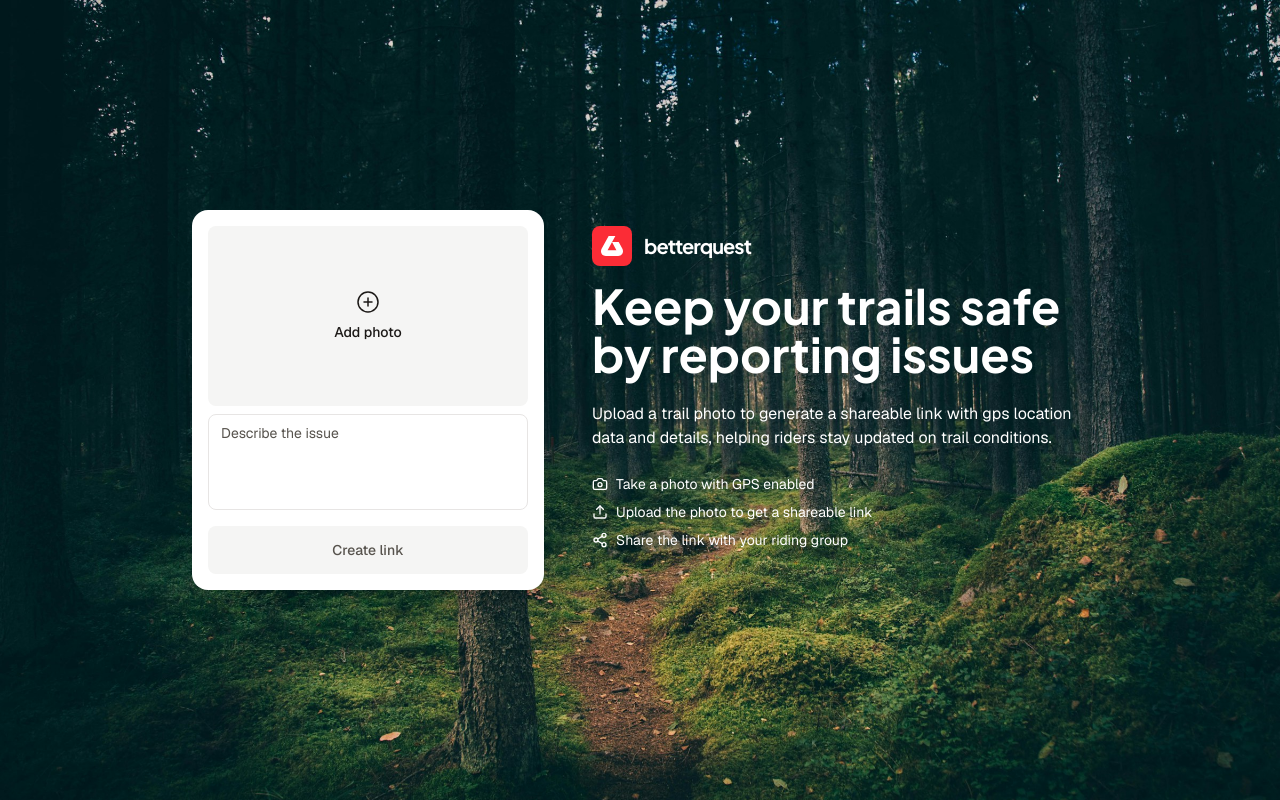
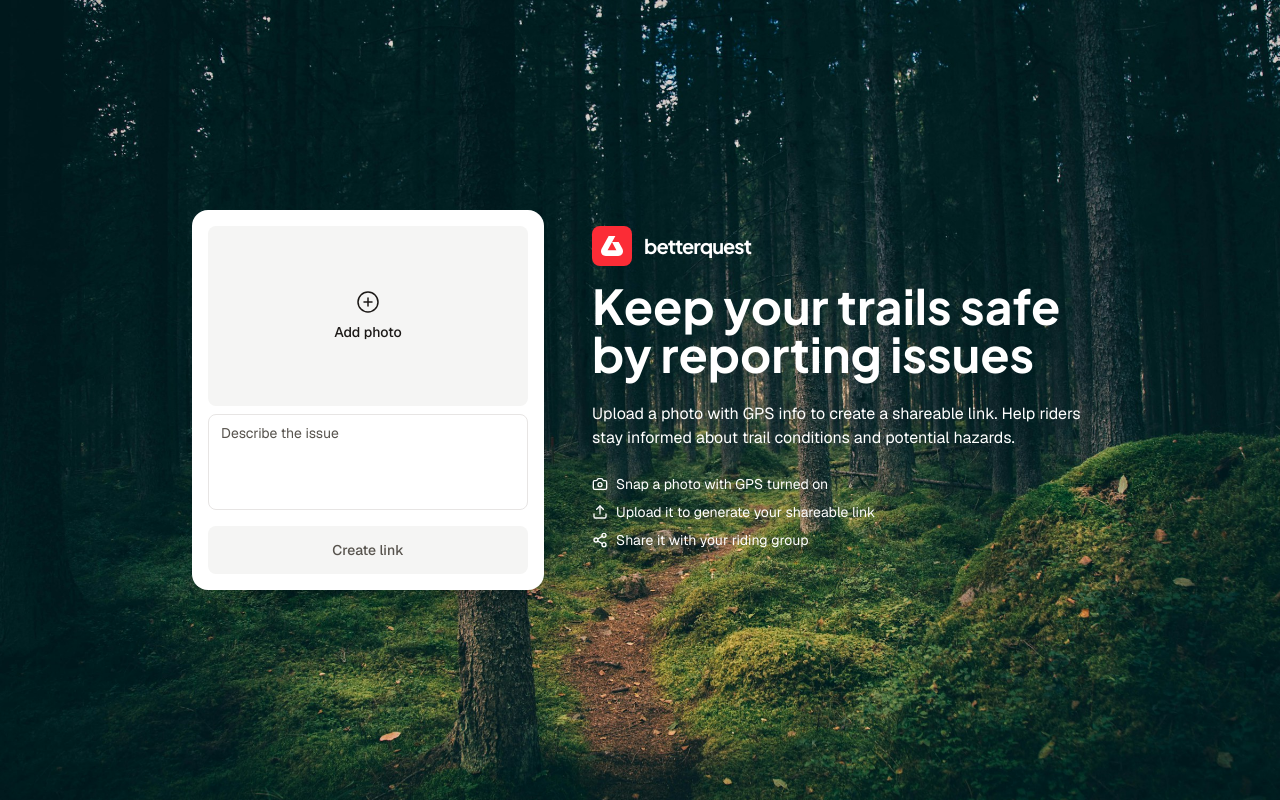
Before and after one commit to benjaminpfleghaar/betterquest, a Next.js app: page / in a window 1280 px wide. Built offline with nearby package versions, Linux system fonts and the light colour scheme.

Commit message:
refactor: add landmarks and blurry placeholder

```diff
--- a/src/app/(app)/page.tsx
+++ b/src/app/(app)/page.tsx
@@ -6,16 +6,16 @@ import { Camera, Share2, Upload } from "lucide-react";
 
 const usps = [
   {
-    icon: <Camera size={16} />,
-    label: "Take a photo with GPS enabled",
+    icon: <Camera size={16} aria-hidden="true" />,
+    label: "Snap a photo with GPS turned on",
   },
   {
-    icon: <Upload size={16} />,
-    label: "Upload the photo to get a shareable link",
+    icon: <Upload size={16} aria-hidden="true" />,
+    label: "Upload it to generate your shareable link",
   },
   {
-    icon: <Share2 size={16} />,
-    label: "Share the link with your riding group",
+    icon: <Share2 size={16} aria-hidden="true" />,
+    label: "Share it with your riding group",
   },
 ];
 
@@ -26,35 +26,41 @@ export default function Home() {
         <Image
           src="/forest.jpg"
           className="object-cover"
-          alt=""
-          priority
+          alt="Photo of a path leading through a forest"
+          placeholder="blur"
+          blurDataURL="/forest-blur.jpg"
           fill
         />
       </div>
       <div className="w-full max-w-sm lg:max-w-4xl">
-        <div className="grid grid-cols-1 gap-6 lg:grid-cols-[352px_auto] lg:gap-12">
-          <Form />
-          <div className="order-first pt-0 text-white lg:order-none lg:pt-4">
+        <div className="grid grid-cols-1 gap-6 lg:grid-cols-[22rem_1fr] lg:gap-12">
+          <aside aria-label="Submit your report">
+            <Form />
+          </aside>
+          <section
+            className="order-first pt-0 text-white lg:order-none lg:pt-4"
+            aria-labelledby="title"
+          >
             <Logo variant="destructive" className="mb-4" />
             <h1
+              id="title"
               className={`${jakarta.className} mb-6 text-4xl font-bold lg:text-5xl`}
             >
               Keep your trails safe by reporting issues
             </h1>
             <h2 className="mb-6">
-              Upload a trail photo to generate a shareable link with gps
-              location data and details, helping riders stay updated on trail
-              conditions.
+              Upload a photo with GPS info to create a shareable link. Help
+              riders stay informed about trail conditions and potential hazards.
             </h2>
-            <ul className="space-y-2">
+            <ol className="space-y-2">
               {usps.map(({ icon, label }) => (
                 <li key={label} className="flex items-center gap-2 text-sm">
                   {icon}
-                  {label}
+                  <span>{label}</span>
                 </li>
               ))}
-            </ul>
-          </div>
+            </ol>
+          </section>
         </div>
       </div>
     </main>
```
Also changed, not shown: public/forest-blur.jpg (added).
